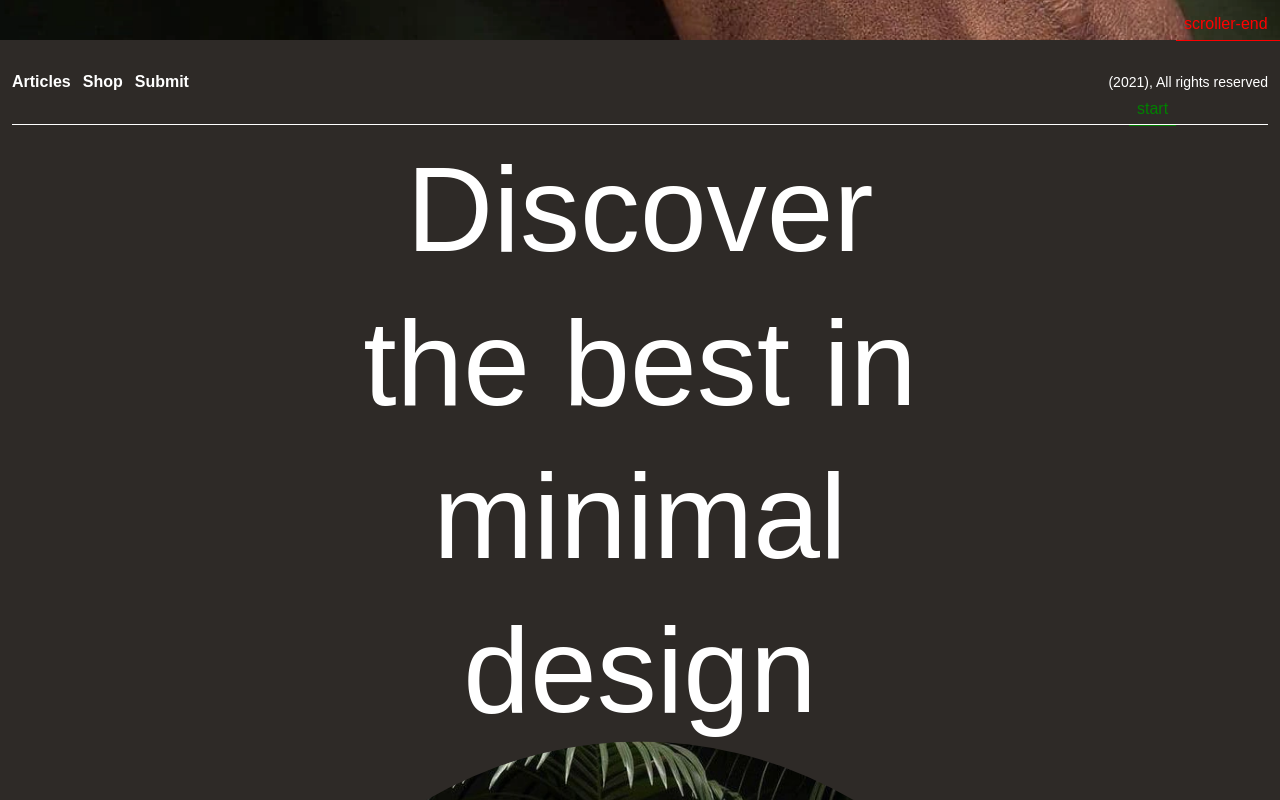
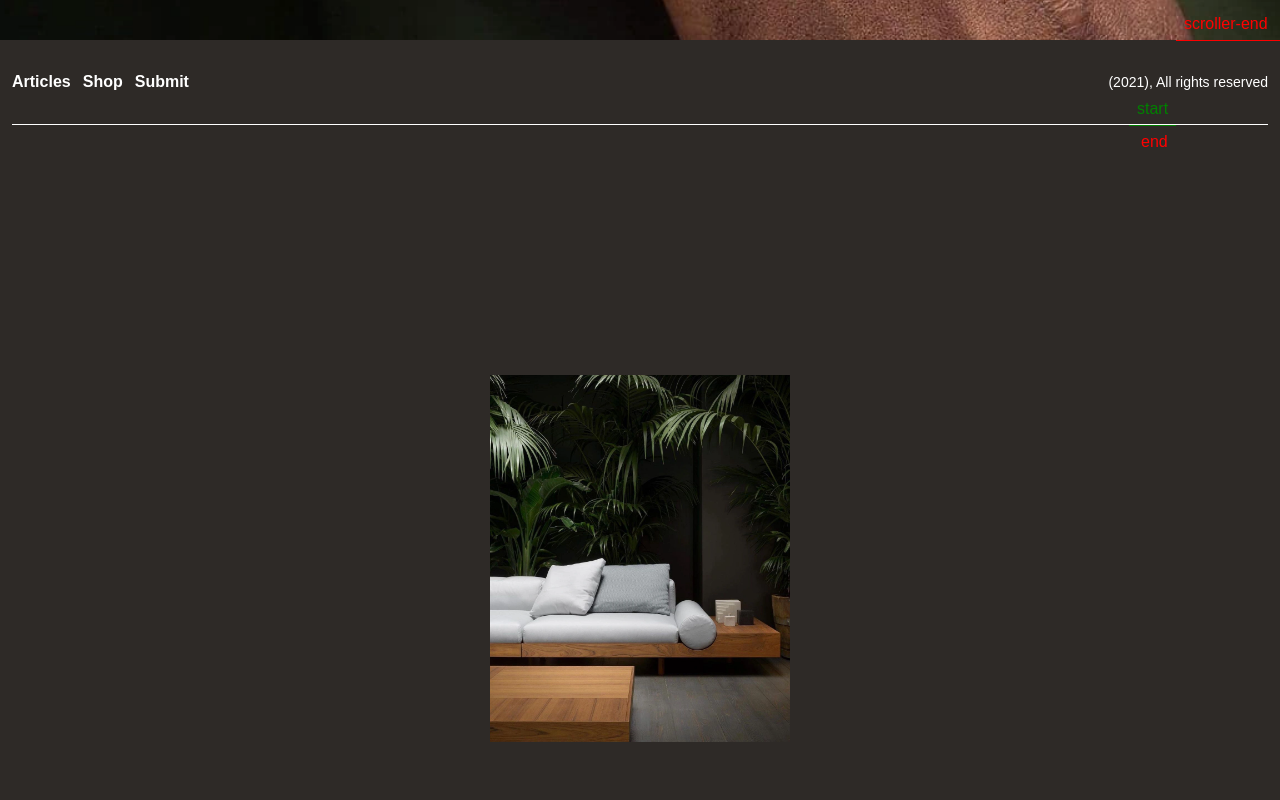
Before and after one commit to rinklepoonia/minimal-goods, a Next.js app: page / in a window 1280 px wide. Shown: the part 760-1560 px from the top of the page. Built offline with nearby package versions, Linux system fonts and the light colour scheme.

Commit message:
zoom img in progress

```diff
--- a/src/app/page.js
+++ b/src/app/page.js
@@ -11,7 +11,7 @@ export default function Home() {
     <>
       <Hero />
       <NavBar />
-      <Discover />
+      {/* <Discover /> */}
       <ZoomImageSection />
       {/* <ManyOptions/>  */}
       {/* <SectionTwo /> */}
--- a/src/components/Discover.jsx
+++ b/src/components/Discover.jsx
@@ -12,9 +12,9 @@ const Discover = () => {
       ScrollTrigger.create({
         trigger: "#discoverParent",
         start: "top top",
-        end: "+2000 bottom",
+        end: "bottom top",
         scrub: 1,
-        markers: true,
+        markers: false,
         toggleActions: "play none none none",
         duration: 2,
         pin: true,
--- a/src/components/ZoomImageSection.jsx
+++ b/src/components/ZoomImageSection.jsx
@@ -11,31 +11,35 @@ const ZoomImageSection = () => {
             let tl = gsap.timeline()
             ScrollTrigger.create({
                 trigger: "#zoomImgEffect",
-                start: "top bottom",
-                end: "bottom top",
+                start: "top top",
+                end: "top bottom ",
                 scrub: 1,
-                markers: false,
+                markers: true,
                 toggleActions: "play none none none",
-                duration: 2,
                 pin: true,
                 pinSpacing: false,
+                pinSpacer: false,
                 animation: tl,
             })
             tl.fromTo("#imgZoom", {
-                scale: 2,
-                borderRadius: "100%",
+                borderRadius: "100rem",
+                width: "300px",
+                height: "300px",
             }, {
-                borderRadius: 0,
-                width:"1000px"
+                borderRadius: "0",
+                width: "1400px",
+                height: "953px"
             }
             )
         })
         return () => ctx.revert();
     }, [])
     return (
-        <div id='zoomImgEffect' className='min-h-screen bg-[#2E2A27] z-40 '>
-            <div className='container max-w-[1380px] mx-auto px-3'>
-                <Image id='imgZoom' width={500} height={500} className=' object-cover mx-auto ' src="/assets/images/webp/room.webp" alt='her-img' />
+        <div id='zoomImgEffect' className='min-h-screen bg-[#2E2A27] z-40 flex justify-center items-center'>
+            <div className='px-3'>
+                <div id='imgZoom' className='mx-auto'>
+                    <Image width={1400} height={953} className=' object-cover mx-auto ' src="/assets/images/webp/room.webp" alt='her-img' />
+                </div>
             </div>
         </div>
     )
```
